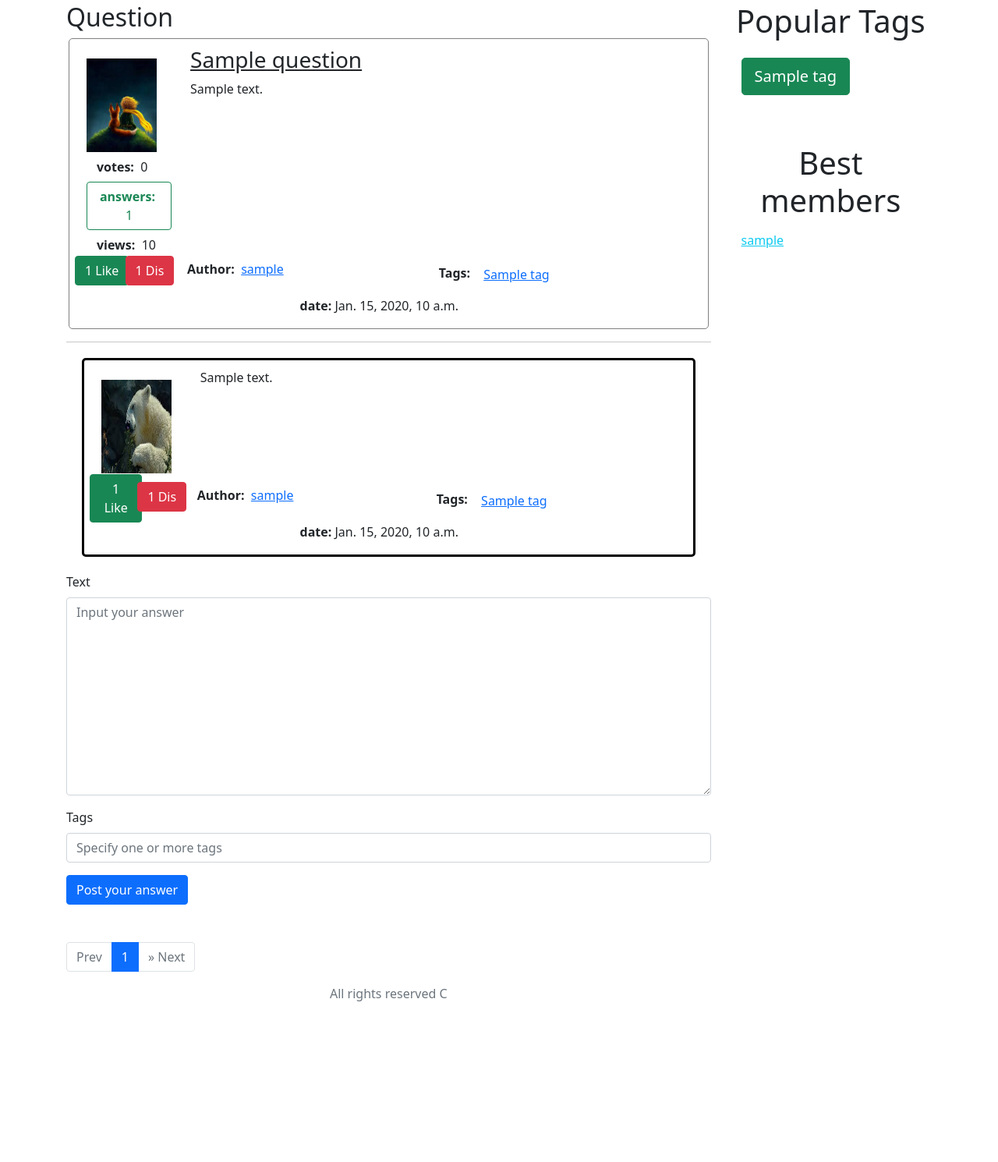
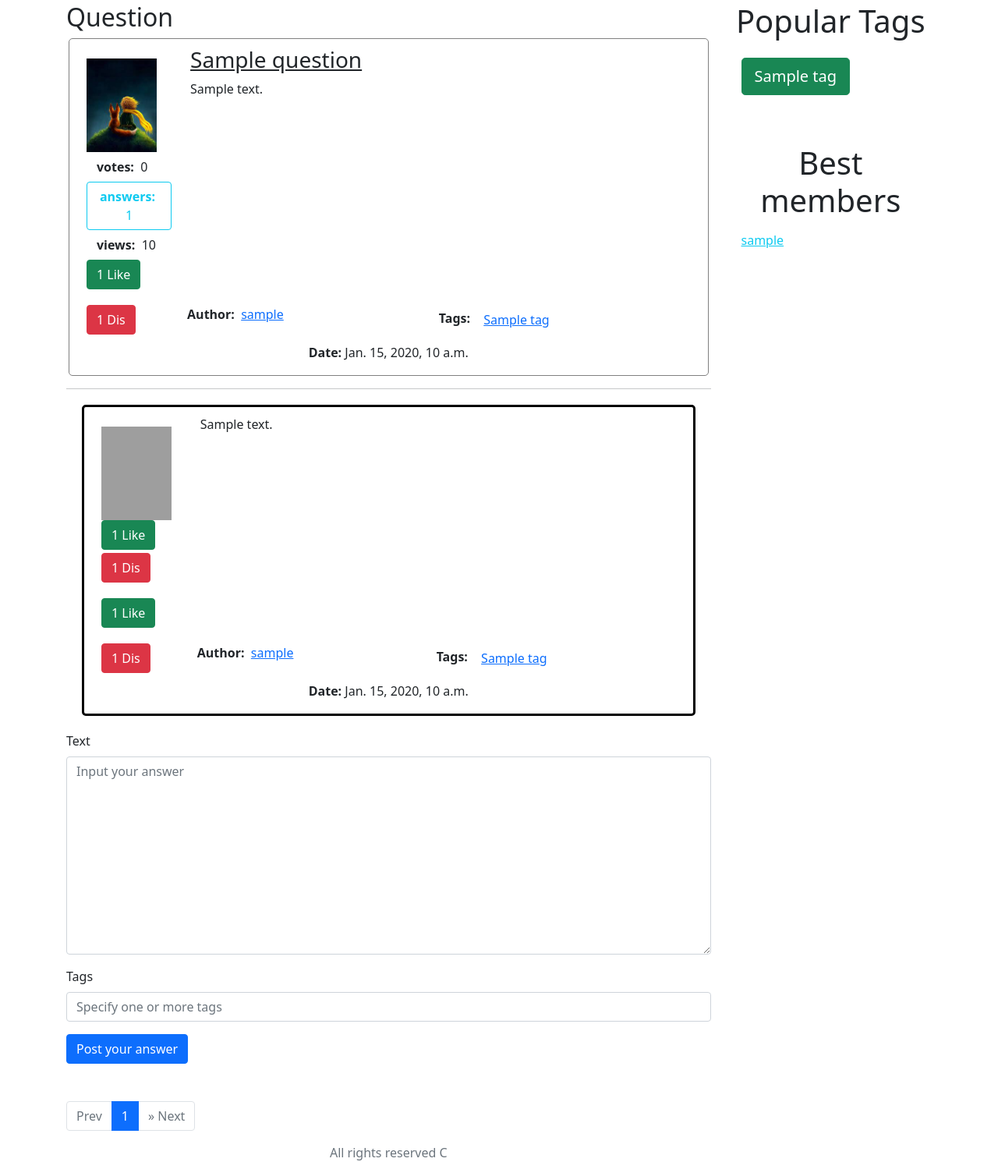
Before and after one commit to Andeo1812/Askme, a Django app: page /question/1 in a window 1280 px wide. Shown: the part 105-1595 px from the top of the page at 78% size. Before the commit the page ends 1389 px from the top, so only its background shows below. Run offline with Django 4.2, Linux system fonts and the light colour scheme; tables that the repository leaves empty hold one stand-in row (values such as "Sample post"); some libraries are stand-ins or nearby versions; grey boxes are pictures that could not be loaded.

Commit message:
ref htmp css

```diff
--- a/Askme/urls.py
+++ b/Askme/urls.py
@@ -25,7 +25,7 @@ urlpatterns = [
 
     path('logout', views.logout_view, name="logout"),
 
-    path('vote/', views.vote, name="like")
+    path('like/', views.like, name="like")
 ]
 
 if settings.DEBUG:
--- a/app/views.py
+++ b/app/views.py
@@ -2,8 +2,9 @@ from django.shortcuts import render, redirect, reverse
 from django.contrib import auth
 from django.core.cache import cache
 from django.contrib.auth.decorators import login_required
-from django.views.decorators.http import require_http_methods
+from django.views.decorators.http import require_http_methods, require_POST
 from django.forms.models import model_to_dict
+from django.http import JsonResponse
 from django.http import HttpResponse, HttpResponseRedirect
 from app.models import *
 from app.forms import *
@@ -187,6 +188,9 @@ def user_settings(request):
     return render(request, 'user_settings.html', {"form": form, 'popular_tags': top_tags, 'best_members': users})
 
 
-def vote(request):
-    print(request.GET)
+@login_required(login_url="login", redirect_field_name=REDIRECT_FIELD_NAME)
+@require_POST
+def like(request):
+    question_id = request.POST['question_id']
+    print(question_id)
     return JsonResponse({'result_code': 0})
--- a/static/css/answer.css
+++ b/static/css/answer.css
@@ -16,5 +16,10 @@
     width: 100%;
     height: 300px;
     border: 10px solid green;
+}
 
+.like-a {
 }
+
+.dislike-a {
+}
--- a/static/css/question.css
+++ b/static/css/question.css
@@ -40,10 +40,8 @@
     margin-top: 15px;
 }
 
-.like {
-    margin: -15px;
+.like-q {
 }
 
-.dislike {
-    margin: -15px;
+.dislike-q {
 }
--- a/templates/include/answer.html
+++ b/templates/include/answer.html
@@ -2,33 +2,54 @@
 
 <div class="row answer">
     <div class="col-2">
-        <img class="avatar-question" src="{% static "img/3.jpg" %}" alt>
+        <img class="avatar-question" src="{% static " img/3.jpg" %}" alt>
+        <form class="mb-1">
+            {% csrf_token %}
+            <input type="hidden">
+            <button type="button" class="btn btn-success like-a" data-id="{{ answer.id }}"> {{ answer.likes }} Like</button>
+        </form>
+        <form class="mb-1">
+            {% csrf_token %}
+            <input type="hidden">
+            <button type="button" class="btn btn-danger dislike-a"> {{ answer.dislikes }} Dis</button>
+        </form>
     </div>
     <div class="col-10">
         <p class="answer-text">{{ answer.text }}</p>
     </div>
 
+    <p></p>
     <div class="row">
-        <p></p>
-        <div class="col-1">
-            <button type="button" class="btn btn-success like"> {{ question.likes }} Like</button>
+        <div class="col-2">
+            <form class="mb-1">
+                {% csrf_token %}
+                <input type="hidden">
+                <button type="button" class="btn btn-success like-a" data-id="{{ answer.id }}"> {{ answer.likes }} Like</button>
+            </form>
         </div>
+    </div>
 
-        <div class="col-1">
-            <button type="button" class="btn btn-danger dislike"> {{ question.dislikes }} Dis</button>
+    <p></p>
+    <div class="row">
+        <div class="col-2">
+            <form class="mb-1">
+                {% csrf_token %}
+                <input type="hidden">
+                <button type="button" class="btn btn-danger dislike-a"> {{ answer.dislikes }} Dis</button>
+            </form>
         </div>
 
         <div class="col-5">
-            <p><b>Author:</b> &nbsp<a href="###########">{{ question.author }}</a> </p>
+            <p><b>Author:</b> &nbsp<a href="###########">{{ answer.author }}</a></p>
         </div>
 
         <div class="col-5">
             <a><b>Tags:</b></a>
-                {% for tag in question.tags.all %}
-                    {% include "include/tags.html" %}
-                {% endfor %}
+            {% for tag in question.tags.all %}
+            {% include "include/tags.html" %}
+            {% endfor %}
         </div>
+    </div>
 
-        <a class="btn"> <b>date:</b>&nbsp{{ question.pub_date }}</a>
-    </div>
+    <a class="btn"> <b>Date:</b>&nbsp{{ question.pub_date }}</a>
 </div>
--- a/templates/include/base.html
+++ b/templates/include/base.html
@@ -46,3 +46,44 @@
 <script src="{% static "js/bootstrap.bundle.min.js" %}"></script>
 </body>
 </html>
+
+<script>
+    function getCookie(name) {
+    let cookieValue = null;
+    if (document.cookie && document.cookie !== '') {
+        const cookies = document.cookie.split(';');
+        for (let i = 0; i < cookies.length; i++) {
+            const cookie = cookies[i].trim();
+            // Does this cookie string begin with the name we want?
+            if (cookie.substring(0, name.length + 1) === (name + '=')) {
+                cookieValue = decodeURIComponent(cookie.substring(name.length + 1));
+                break;
+            }
+        }
+    }
+    return cookieValue;
+}
+const csrftoken = getCookie('csrftoken');
+
+    $(".like-q").on('click', function(ev) {
+        const $this = $(this);
+        const request = new Request(
+        'http://127.0.0.1:8000/like/',
+        {
+            method: 'post',
+            headers: {
+                'X-CSRFToken': csrftoken,
+                'Content-Type': 'application/x-www-form-urlencoded'
+            },
+            body: 'question_id=' + $this.data('id')
+        }
+    );
+    fetch(request).then(function (response) {
+        console.log(response);
+    })
+})
+
+    $(".dislike-q").on('click', function(ev) {
+        console.log('disliked')
+    })
+</script>
--- a/templates/include/question.html
+++ b/templates/include/question.html
@@ -12,7 +12,7 @@
             {% endif %}
         </a>
 
-        <a href="{% url "question" question_id=question.id %}" class="btn btn-outline-success"> <b>answers:</b>&nbsp
+        <a href="{% url "question" question_id=question.id %}" class="btn btn-outline-info"> <b>answers:</b>&nbsp
             {% if question.answers == None %}
                 0
             {% else %}
@@ -34,12 +34,24 @@
     </div>
 
     <div class="row">
-        <div class="col-1">
-            <button type="button" class="btn btn-success like"> {{ question.likes }} Like</button>
+        <div class="col-2">
+            <form class="mb-1">
+                {% csrf_token %}
+                <input type="hidden">
+                <button type="button" class="btn btn-success like-q" data-id="{{ question.id }}"> {{ question.likes }} Like</button>
+            </form>
         </div>
+    </div>
 
-        <div class="col-1">
-            <button type="button" class="btn btn-danger dislike"> {{ question.dislikes }} Dis</button>
+    <p></p>
+
+    <div class="row">
+        <div class="col-2">
+            <form class="mb-1">
+                {% csrf_token %}
+                <input type="hidden">
+                 <button type="button" class="btn btn-danger dislike-q"> {{ question.dislikes }} Dis</button>
+            </form>
         </div>
 
         <div class="col-5">
@@ -52,7 +64,7 @@
                     {% include "include/tags.html" %}
                 {% endfor %}
         </div>
+    </div>
 
-        <a class="btn"> <b>date:</b>&nbsp{{ question.pub_date }}</a>
-    </div>
+    <a class="btn"> <b>Date:</b>&nbsp{{ question.pub_date }}</a>
 </div>
--- a/templates/index.html
+++ b/templates/index.html
@@ -26,7 +26,3 @@
 
 {% include "include/pagination.html" %}
 {% endblock content %}
-
-<script>
-    $(".likes-buttons")
-</script>
```
